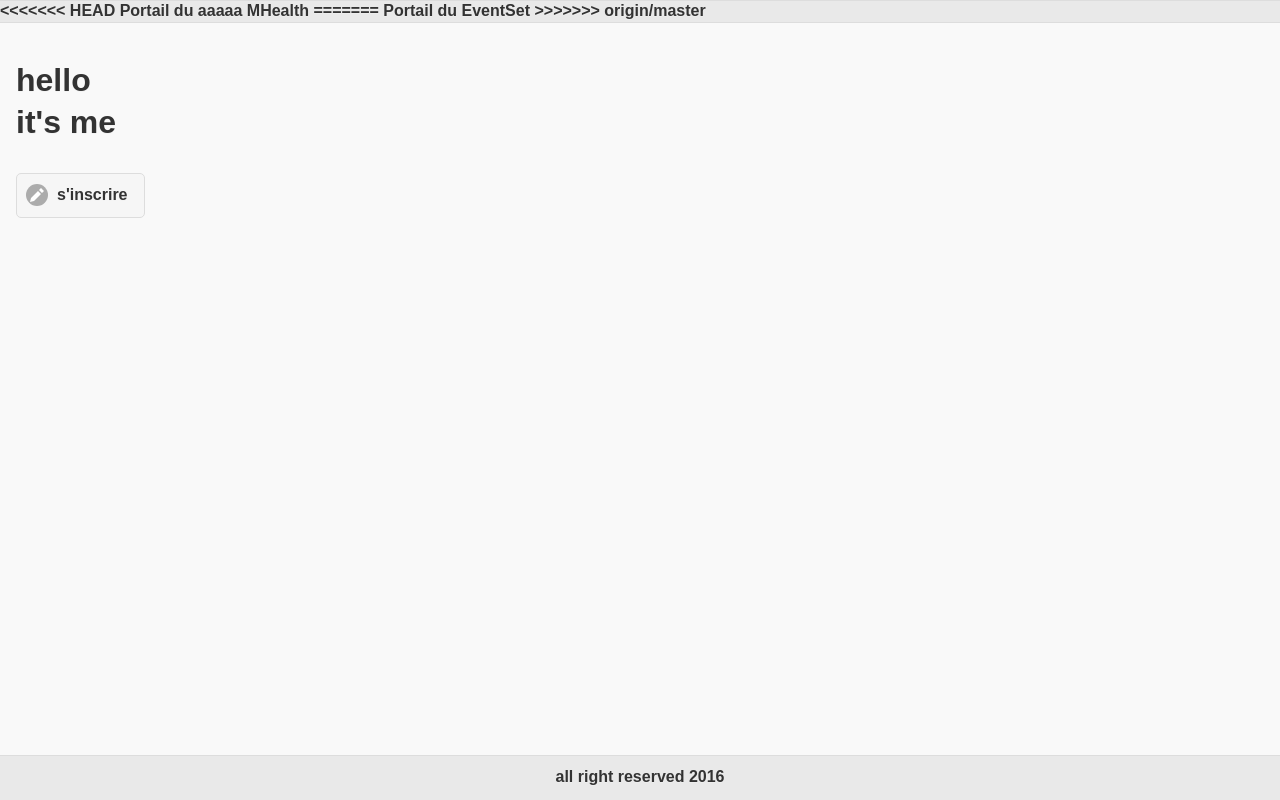
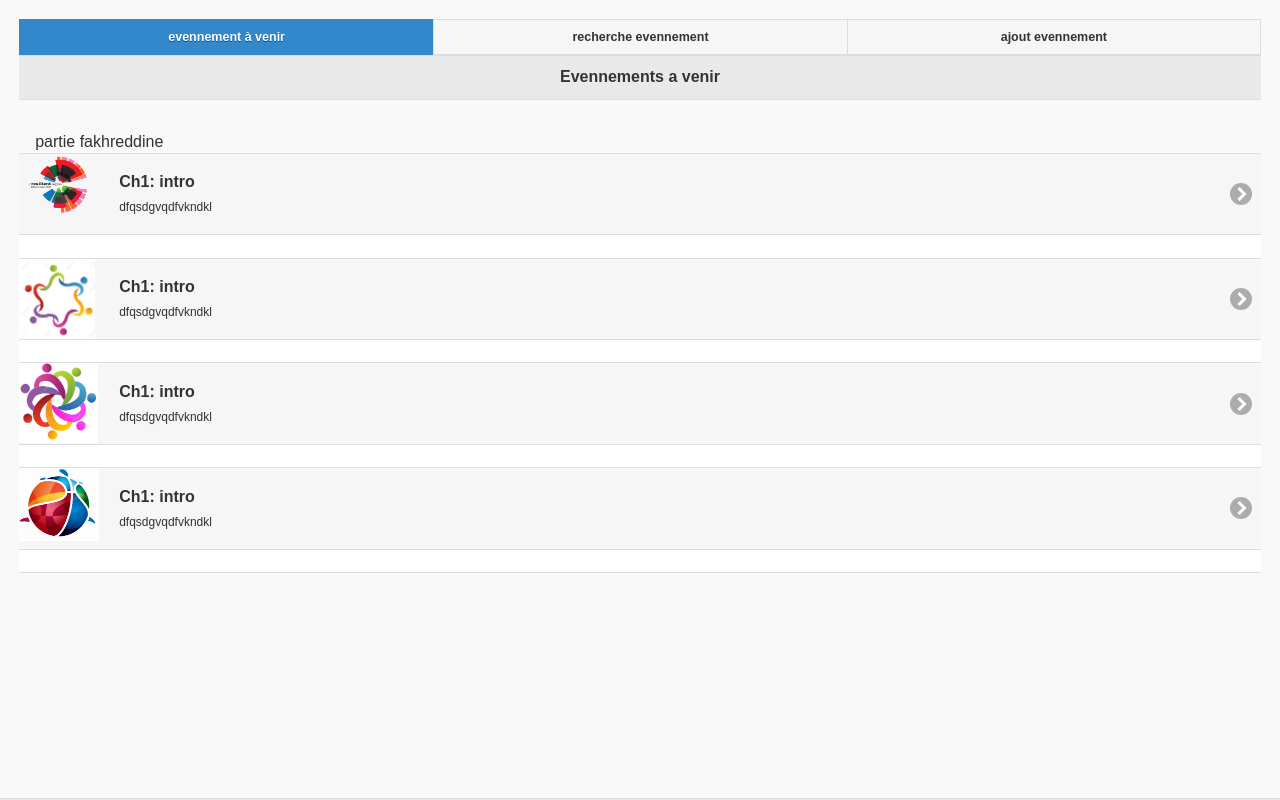
Before and after one commit to fakhreddine/PrES, a plain HTML site: page ES/www/index.html in a window 1280 px wide. Drawn offline with Linux system fonts and the light colour scheme.

Commit message:
initialisation de squelette de page (division a 3 tabs )
j'ai divisé la page en 3 tabs chaqu'une a son role ...et chaque tab est
preceder par commentaire qui idique le personne qui doit le travail
,bonne change et j'ai deja mise des zone de text et une liste pour vous
vous aider un peut .

```diff
--- a/ES/www/index.html
+++ b/ES/www/index.html
@@ -16,52 +16,174 @@
     });
 </script>
 <script type="text/javascript" src="js/jquery.mobile-1.4.5.js"></script>
+	 <script type="text/javascript" src="js/index.js"></script>
 
 </head>
 <body>
-<div data-role="page" id="pagePrincipale">
-    <div data-role="header">
-<<<<<<< HEAD
-        Portail du aaaaa MHealth
-=======
-        Portail du EventSet
->>>>>>> origin/master
+<div data-role="page" id="page1">
+  <!--<div data-role="header">
+    <h1>jQuery Mobile Example</h1>
+  </div>
+  -->
+  <div role="main" class="ui-content">
+    <div data-role="tabs">
+      <div data-role="navbar">
+        <ul>
+          <li><a href="#evennement_a_venir" class="ui-btn-active" inline="true">evennement à venir</a></li>
+          <li><a href="#recherche_evennement" inline="true">recherche evennement</a></li>
+          <li><a href="#ajout_evennement" inline="true">ajout evennement</a></li>
+        </ul>
       </div>
 
+
+
+
+
+
+	  <!-- ce partie sera travailer par Fakhreddine-->
+	  <div id="evennement_a_venir">
+		<div>
+			<div data-role="header">
+				<h1>Evennements a venir</h1>
+			</div>
 			<div role="main" class="ui-content">
-        <p>
-            <h1>
-            hello <br> it's me
-            </h1>
-        </p>
-        <a class="ui-btn ui-corner-all ui-icon-check ui-btn-icon-left ui-btn-inline" href="#popupLogin" data-role="popup" data-position-to="window">connecter</a>
-        <a class="ui-btn ui-corner-all ui-icon-edit ui-btn-icon-left ui-btn-inline" href="#pageInscription">s'inscrire</a>
-        <div data-role="popup" id="popupLogin" class="ui-corner-all" data-theme="a">
-           <form action="home.html" method="post" data-ajax="false">
-           <div style="padding: 2px">
-               <h1>Se connecter</h1>
-               <label for="user">Login :</label>
-               <input type="text" name="user" id="user"/>
-               <label for="pwd">Paswword :</label>
-               <input type="password" name="pwd" id="pwd"/>
-               <button type="submit" class="ui-btn ui-cornel-all ui-icon-check ui-btn-icon-left ui-btn-inline"></button>
-           </div>
-           </form>
+				<!-- corp de page toute le travail ce fait ici-->
+				<p>partie fakhreddine</p>
+
+			<ul data-role="listview">
+			<li>
+				<a href="#pageCoursDetails">
+					<img src="img/1.png">
+					<h2>Ch1: intro</h2>
+					<p>dfqsdgvqdfvkndkl</p>
+				</a>
+			<li>
+			<li>
+				<a href="#">
+					<img src="img/2.png">
+					<h2>Ch1: intro</h2>
+					<p>dfqsdgvqdfvkndkl</p>
+				</a>
+			<li>
+			<li>
+				<a href="#">
+					<img src="img/3.png">
+					<h2>Ch1: intro</h2>
+					<p>dfqsdgvqdfvkndkl</p>
+				</a>
+			<li>
+			<li>
+				<a href="#">
+					<img src="img/4.png">
+					<h2>Ch1: intro</h2>
+					<p>dfqsdgvqdfvkndkl</p>
+				</a>
+			<li>
+		</ul>
+
+
+
 
 
 			</div>
+			<div data-role="footer" data-position="fixed">
+
+			</div>
+		</div>
 	</div>
 
-    <div  data-role="footer" data-position="fixed">
-        <h6>all right reserved 2016</h6>
+
+
+
+
+
+
+
+
+
+
+
+
+
+
+
+
+
+	<!-- ce partie sera travailer par Fatma-->
+	 <div id="recherche_evennement">
+      <div>
+			<div data-role="header">
+				<h1>Recherche des evennements</h1>
+			</div>
+			<div role="main" class="ui-content">
+				<!-- corp de page toute le travail ce fait ici-->
+				<p>partie fatma</p>
+
+				<ul data-role="listview">
+			<li>
+				<a href="#pageCoursDetails">
+					<img src="img/1.png">
+					<h2>Ch1: intro</h2>
+					<p>dfqsdgvqdfvkndkl</p>
+				</a>
+			<li>
+			<li>
+				<a href="#">
+					<img src="img/2.png">
+					<h2>Ch1: intro</h2>
+					<p>dfqsdgvqdfvkndkl</p>
+				</a>
+			<li>
+			<li>
+				<a href="#">
+					<img src="img/3.png">
+					<h2>Ch1: intro</h2>
+					<p>dfqsdgvqdfvkndkl</p>
+				</a>
+			<li>
+			<li>
+				<a href="#">
+					<img src="img/4.png">
+					<h2>Ch1: intro</h2>
+					<p>dfqsdgvqdfvkndkl</p>
+				</a>
+			<li>
+		</ul>
+
+
+
+
+
+
+			</div>
+			<div data-role="footer" data-position="fixed">
+
 			</div>
 		</div>
-<div data-role="page" id="pageInscription">
+		</div>
+
+
+
+
+
+
+
+
+
+
+
+
+
+		<!-- ce partie sera travailer par Zied-->
+	<div id="ajout_evennement">
+      <div >
 			<div data-role="header">
-        inscription
-        <a href="#pagePrincipale" class="ui-btn ui-corner-all ui-btn-inline header-button-left ui-btn-icon-left ui-icon-caret-l ui-button ui-btn-icon-notext">retour</a>
+				<h1>Ajouter un evennement</h1>
 			</div>
 			<div role="main" class="ui-content">
+				<!-- corp de page toute le travail ce fait ici-->
+
+				<p>partie zied</p>
 				 <input type="text" name="nom" id="nom" placeholder="nom" value=""/>
         <input type="text" name="prenom" id="prenom" placeholder="prenom" value=""/>
         <input type="email" name="email" id="email" placeholder="email" value=""/>
@@ -74,7 +196,22 @@
               <option  value="F">F</option>
           </select>
           <a class="ui-btn ui-corner-all ui-icon-right ui-btn-icon-left ui-btn-inline">connecter</a>
+
+
+
+
+
+			</div>
+			<div data-role="footer" data-position="fixed">
+
 			</div>
 		</div>
+		</div>
+
+
+    </div>
+	</div>
+	</div>
+
 </body>
 </html>
```
Also changed, not shown: ES/www/img/1.png (added), ES/www/img/2.png (added), ES/www/img/3.png (added), ES/www/img/4.png (added). Lines whose indentation alone changed are shown as unchanged.
